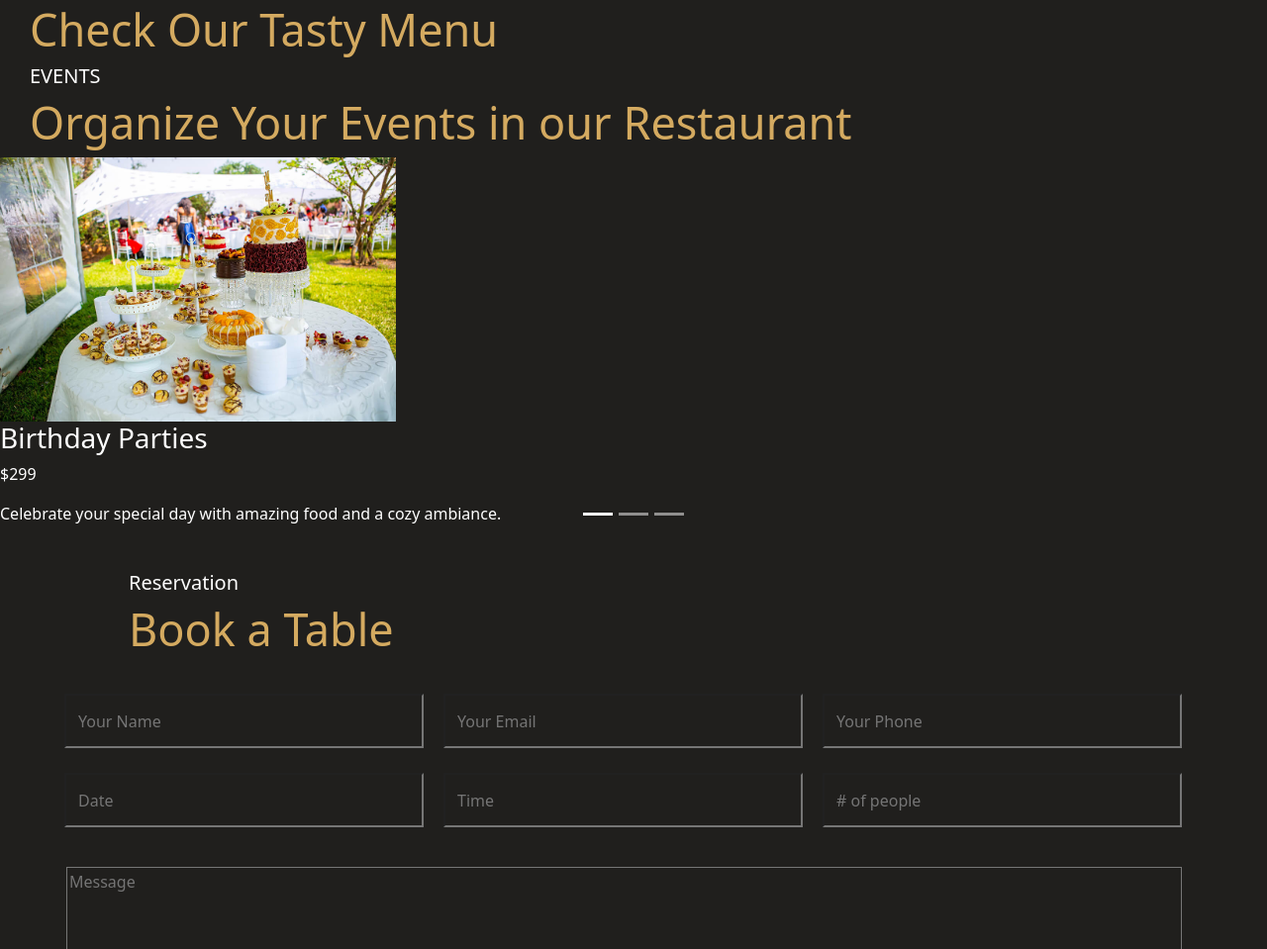
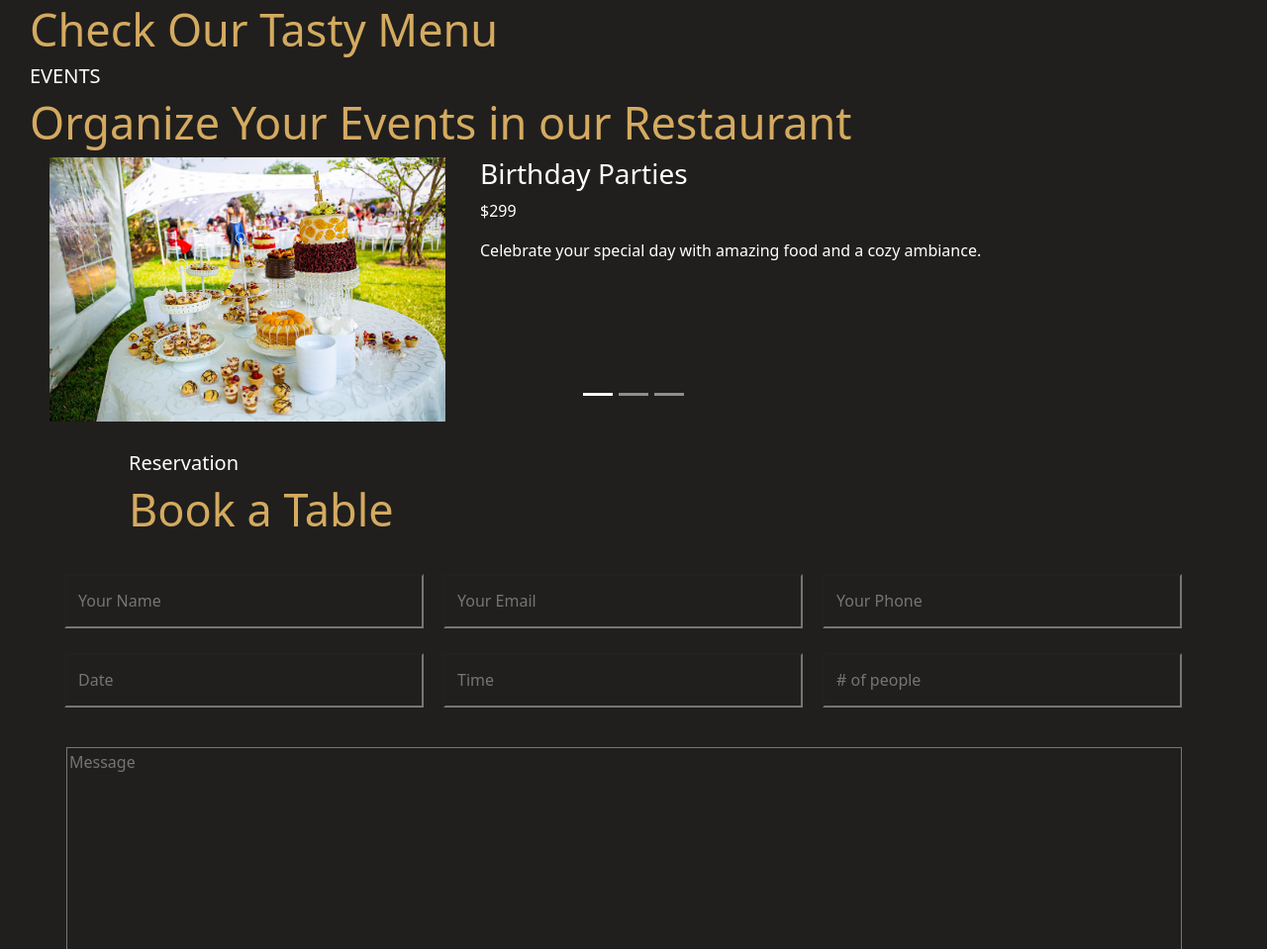
Before and after one commit to somaleyo/CBienBon, a website: page index.htm in a window 1280 px wide. Shown: the part 2029-2988 px from the top of the page at 99% size. Drawn offline with Linux system fonts and the light colour scheme.

Commit message:
carousel positions

```diff
--- a/index.htm
+++ b/index.htm
@@ -108,6 +108,7 @@
 
       <!-- Slide 1 -->
       <div class="carousel-item active">
+        <div class="container-carousel">
         <div class="foto-carousel">
         <img class="carou" src="public/assets/img/event-birthday.jpg" alt="Birthday">
         </div>
@@ -117,8 +118,10 @@
           <p>Celebrate your special day with amazing food and a cozy ambiance.</p>
         </div>
       </div>
+      </div>
       <!-- Slide 2 -->
       <div class="carousel-item">
+        <div class="container-carousel">
         <div class="foto-carousel">
         <img src="public/assets/img/event-custom.jpg" class="carou" alt="Custom">
         </div>
@@ -128,8 +131,10 @@
           <p>Tailor-made events to suit your style and needs.</p>
         </div>
       </div>
+      </div>
       <!-- Slide 3 -->
       <div class="carousel-item">
+        <div class="container-carousel">
         <div class="foto-carousel">
         <img src="public/assets/img/event-private.jpg" class="carou" alt="Private">
         </div>
@@ -138,6 +143,7 @@
           <p class="price">$199</p>
           <p>Enjoy private celebrations in an exclusive setting.</p>
         </div>
+      </div>
       </div>
     </div>
 
--- a/src/sass/modules/_bases.sass
+++ b/src/sass/modules/_bases.sass
@@ -165,8 +165,13 @@ body
     #event
         .carousel-inner
             .carousel-item
-                .carou
-                    width: 400px
+                .container-carousel
+                    display: flex
+                    gap: 35px
+                    padding-left: 50px
+                    padding-left: 50px
+                    .carou
+                        width: 400px
     #reservation
         padding-top: 30px
         padding-bottom: 30px
```
Also changed, not shown: public/styles/style.css, 1 other file.
